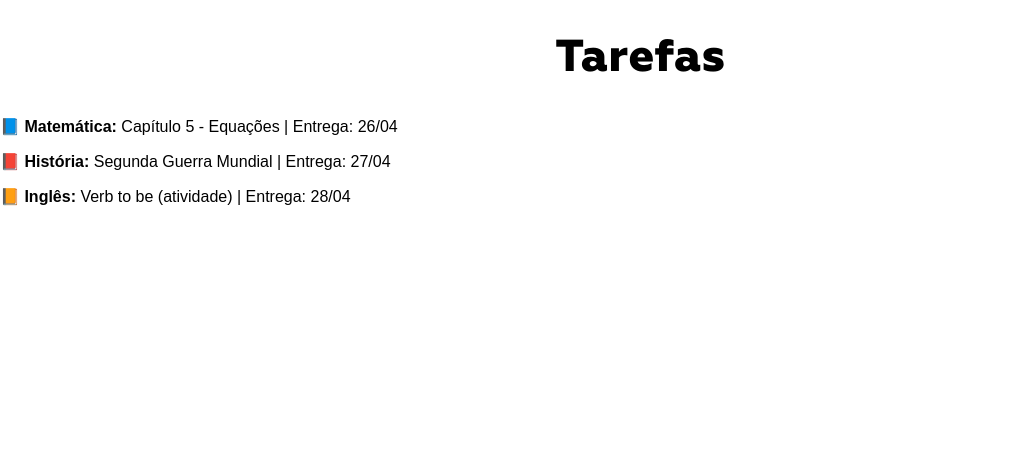
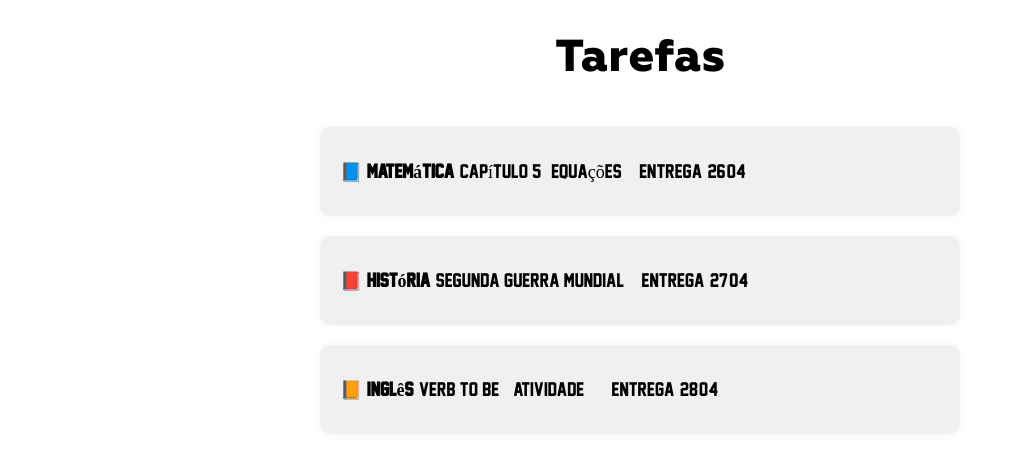
Before and after one commit to Ludovico-Pitoco/Schelp, a PHP site: page /tarefas.html in a window 1280 px wide. Shown: the part 107-580 px from the top of the page, without its empty margins (0-1020 px from the left). Run offline with PHP 8.4, Linux system fonts and the light colour scheme.

Commit message:
Update style.css

```diff
--- a/CSS/style.css
+++ b/CSS/style.css
@@ -149,20 +149,26 @@ body {
     padding:10px;
   }
 
-  .tarefas {
-    width: 200px;
-    height: 120px;
+.lista-tarefas-container {
+    display: flex;
+    flex-direction: column;
+    align-items: center;
+    margin-top: 30px;
+}
+
+.tarefa-item {
+    width: 80%;
+    max-width: 600px;
     background-color: #f0f0f0;
     border-radius: 10px;
-    margin: 20px;
-    padding: 15px;
+    margin: 10px 0;
+    padding: 15px 20px;
     font-family: jersey;
-    font-size: 16px;
-    box-shadow: 0 0 10px rgba(0,0,0,0.1);
-    transition: transform 0.2s ease;
-  }
+    font-size: 18px;
+    box-shadow: 0 0 10px rgba(0,0,0,0.05);
+    transition: background-color 0.2s;
+}
 
-  .tarefas:hover {
-    transform: scale(1.05);
-    background-color: #e0e0e0;
-  }
+.tarefa-item:hover {
+    background-color: #e6e6e6;
+}
```
